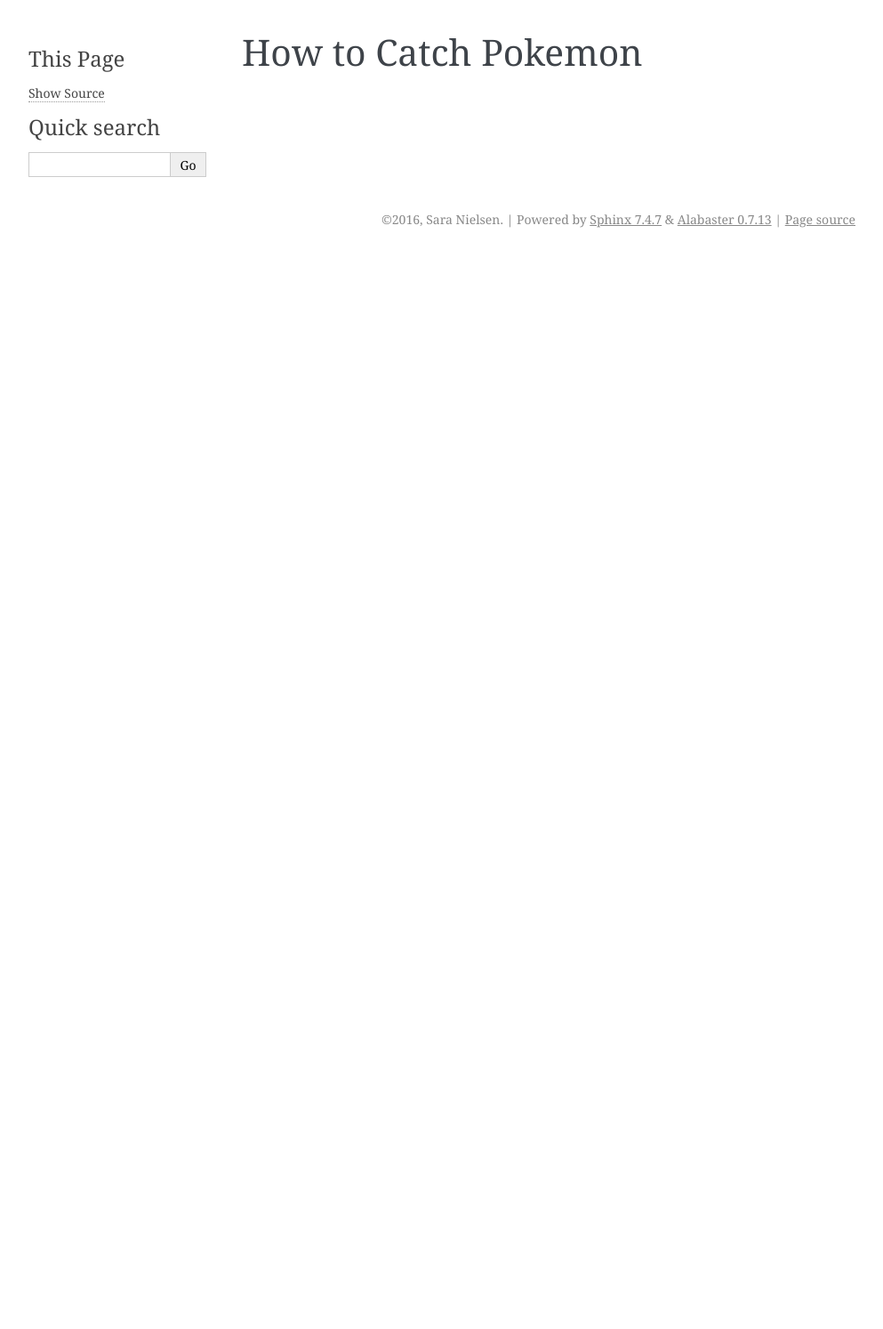
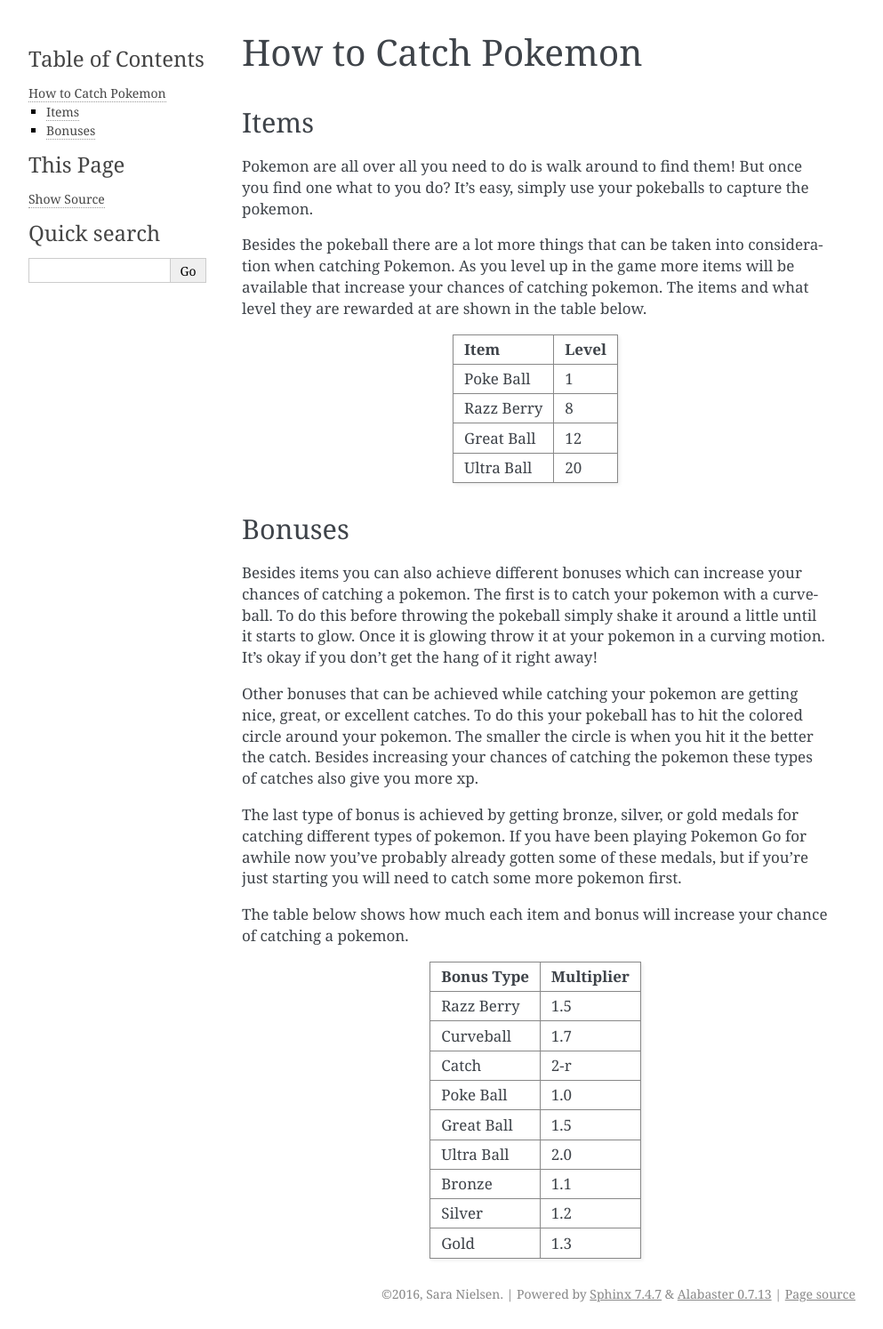
Before and after one commit to SaraNielsen21/pokemon_go, a Sphinx documentation site: the page built from source/catching/catching.rst, in a window 1280 px wide. Shown: the whole page at 89% size, without its empty margins (148-1141 px from the left). Built offline with Sphinx 7.4.7, drawn with Linux system fonts in a browser that asks for light colours; pages that are not in the unit, such as notebooks, are missing from menus; before the commit the page ends 900 px from its top, so only the background shows below that.

Commit message:
Adding content to Catching page

```diff
--- a/source/catching/catching.rst
+++ b/source/catching/catching.rst
@@ -1,2 +1,42 @@
 How to Catch Pokemon
 =======================
+
+Items
+-------
+
+Pokemon are all over all you need to do is walk around to find them! But once you find one what to you do? It’s easy, simply use your pokeballs to capture the pokemon.
+
+Besides the pokeball there are a lot more things that can be taken into consideration when catching Pokemon. As you level up in the game more items will be available that increase your chances of catching pokemon. The items and what level they are rewarded at are shown in the table below.
+
+========== ==========
+Item       Level
+========== ==========
+Poke Ball  1
+Razz Berry 8
+Great Ball 12
+Ultra Ball 20
+========== ==========
+
+Bonuses
+---------
+Besides items you can also achieve different bonuses which can increase your chances of catching a pokemon. The first is to catch your pokemon with a curveball. To do this before throwing the pokeball simply shake it around a little until it starts to glow. Once it is glowing throw it at your pokemon in a curving motion. It's okay if you don't get the hang of it right away!
+
+Other bonuses that can be achieved while catching your pokemon are getting nice, great, or excellent catches. To do this your pokeball has to hit the colored circle around your pokemon. The smaller the circle is when you hit it the better the catch. Besides increasing your chances of catching the pokemon these types of catches also give you more xp.
+
+The last type of bonus is achieved by getting bronze, silver, or gold medals for catching different types of pokemon. If you have been playing Pokemon Go for awhile now you've probably already gotten some of these medals, but if you're just starting you will need to catch some more pokemon first.
+
+The table below shows how much each item and bonus will increase your chance of catching a pokemon.
+
+============ ===========
+Bonus Type   Multiplier
+============ ===========
+Razz Berry   1.5
+Curveball    1.7
+Catch        2-r
+Poke Ball	 1.0
+Great Ball   1.5
+Ultra Ball   2.0
+Bronze       1.1
+Silver       1.2
+Gold         1.3
+============ ===========
```
